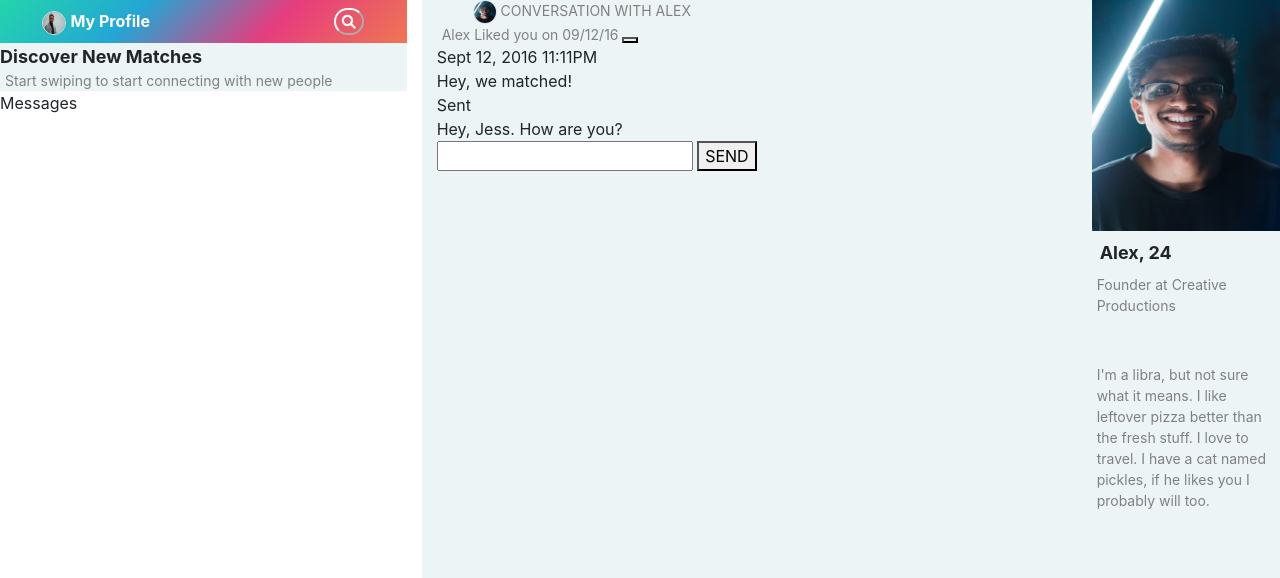
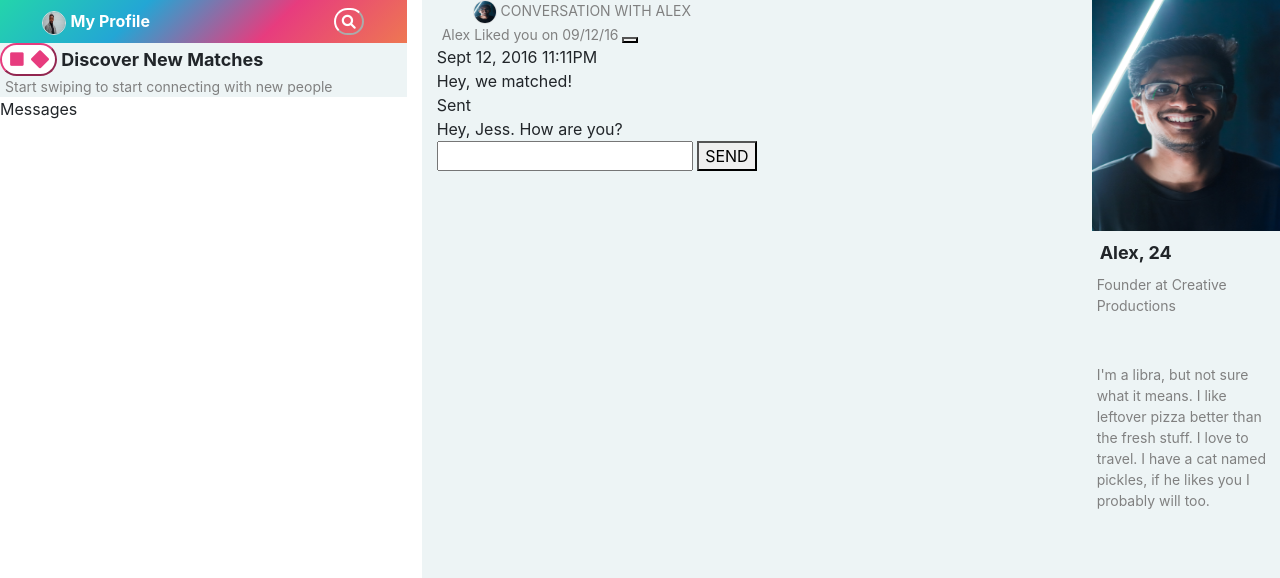
Before and after one commit to rich5k/cloud-hilltop-love, a PHP site: page /view/messages.php in a window 1280 px wide. Shown: the top 578 px of the page. Run offline with PHP 8.4, Linux system fonts and the light colour scheme.

Commit message:
modified font awesome card styles

```diff
--- a/css/messages.css
+++ b/css/messages.css
@@ -231,3 +231,17 @@ h2 {
 .current-chat, .contact-info, .matches-page{
   background-color: #EDF4F5
 }
+
+.caption button{
+  color: #e73c7e;
+  border-color: #e73c7e;
+  background: white;
+  border-radius: 20px;
+}
+
+.card1{
+  transform: rotate(45deg);
+}
+.card2{
+  border-color: white;
+}
--- a/view/messages.php
+++ b/view/messages.php
@@ -20,7 +20,7 @@
             </div>
             <div class="matches-page">
                 <div class="caption">
-                    Discover New Matches
+                   <button><i class="fa-solid fa-diamond card1"></i> <i class="fa-solid fa-diamond card2"></i></button> Discover New Matches
                 </div>
                 <div class="micro-caption">
                     Start swiping to start connecting with new people
```
